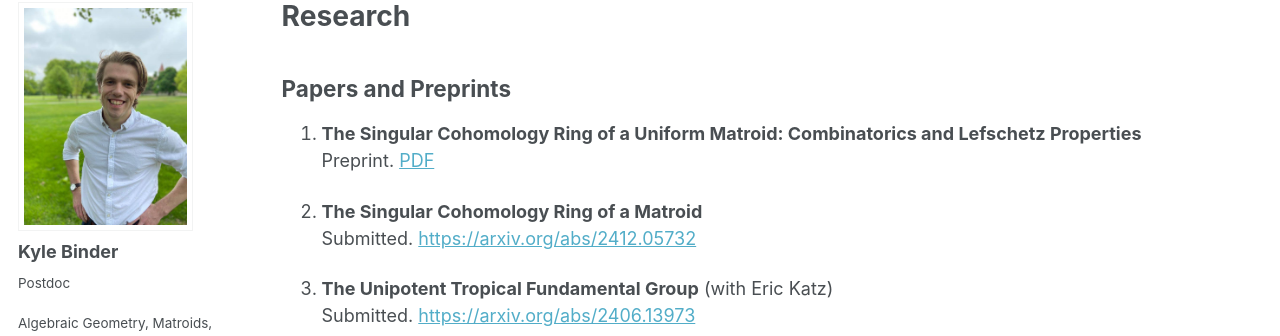
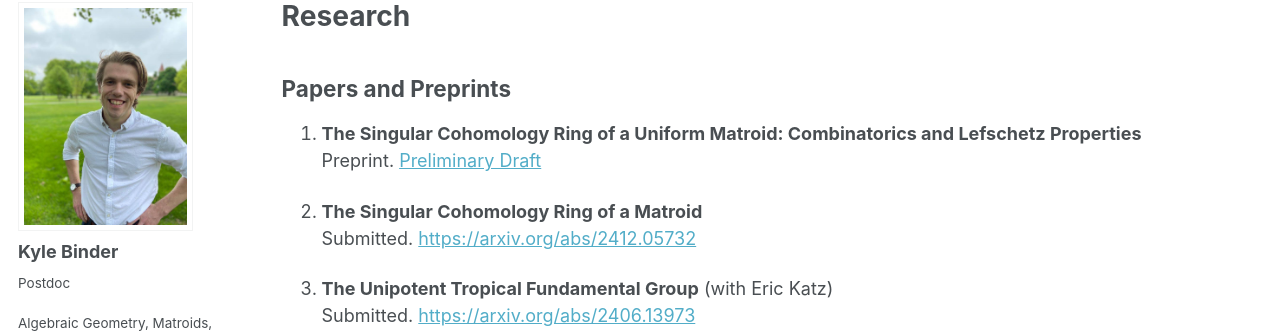
Before and after one commit to bindercommakyle/bindercommakyle.github.io, a Jekyll site: the page built from _pages/research.md, in a window 1280 px wide and 1165 px high. Shown: the part 104-440 px from the top of the window. Built offline with Jekyll 4.4.1, drawn with Linux system fonts in a browser that asks for light colours.

Commit message:
Update research.md

```diff
--- a/_pages/research.md
+++ b/_pages/research.md
@@ -7,7 +7,7 @@ author_profile: true
 
 ## Papers and Preprints
 1. **The Singular Cohomology Ring of a Uniform Matroid: Combinatorics and Lefschetz Properties** <br>
-Preprint. [PDF](https://bindercommakyle.github.io/files/singularCohomologyUniformPreliminary.pdf)
+Preprint. [Preliminary Draft](https://bindercommakyle.github.io/files/singularCohomologyUniformPreliminary.pdf)
 
 2. **The Singular Cohomology Ring of a Matroid** <br>
 Submitted. [https://arxiv.org/abs/2412.05732](https://arxiv.org/abs/2412.05732)
```
